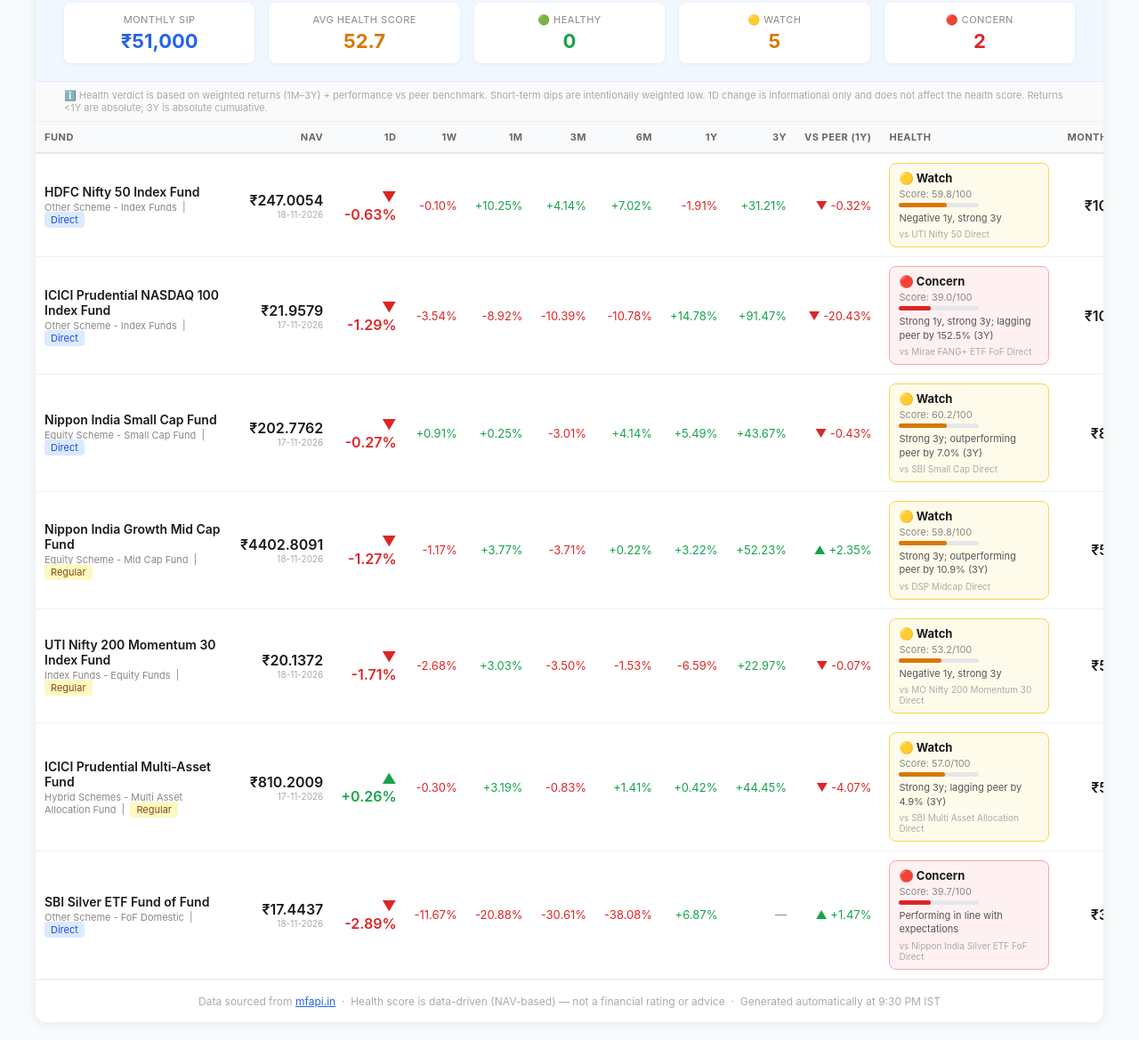
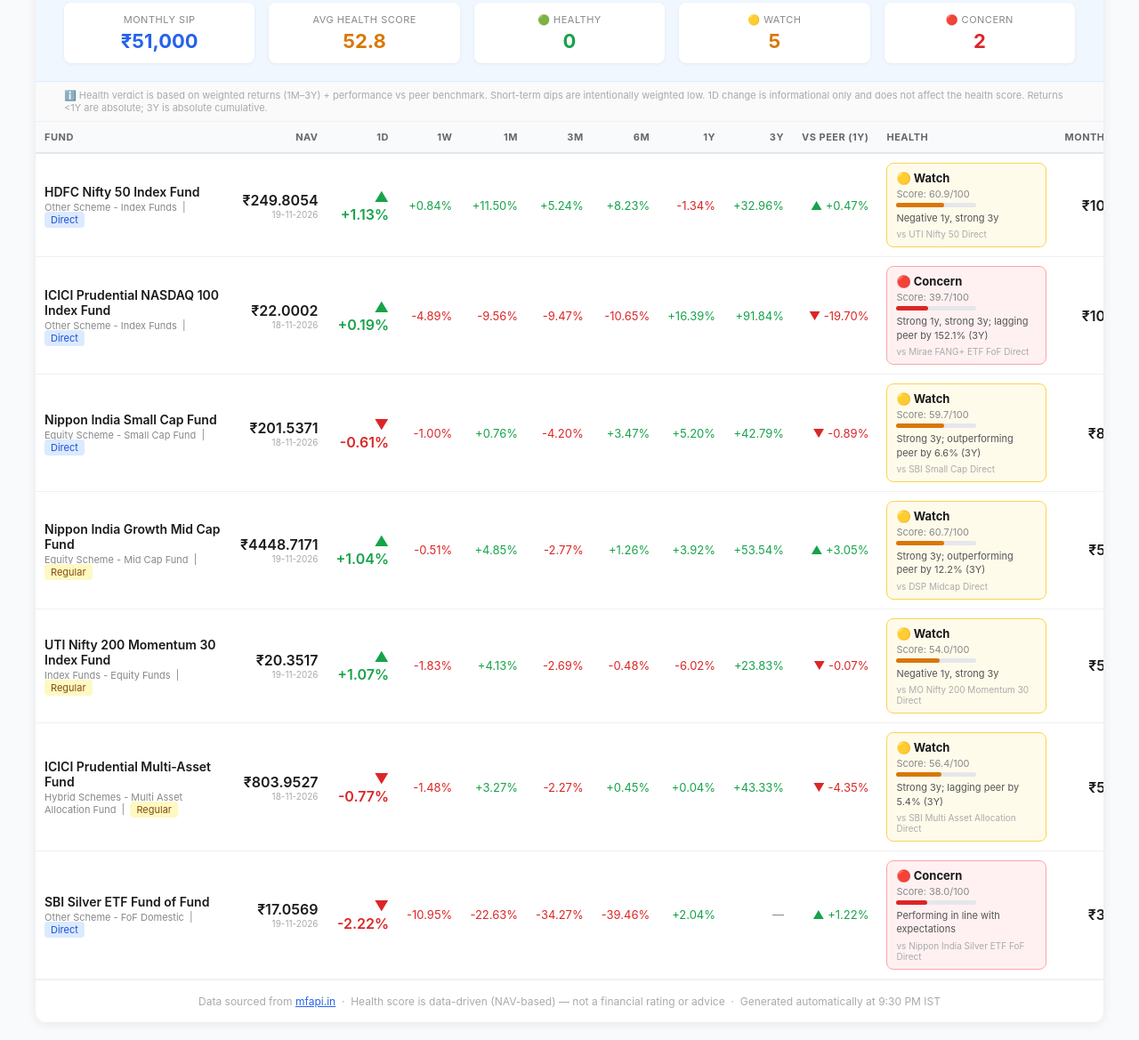
Before and after one commit to muralmu/mutual-fund-tracker, a plain HTML site: page index.html in a window 1280 px wide. Shown: the part 140-1309 px from the top of the page at 89% size. Drawn offline with Linux system fonts and the light colour scheme.

Commit message:
chore: daily fund report 2026-11-19

```diff
--- a/index.html
+++ b/index.html
@@ -3,7 +3,7 @@
 <head>
 <meta charset="UTF-8">
 <meta name="viewport" content="width=device-width, initial-scale=1.0">
-<title>Mutual Fund Daily Report — 19 Nov 2026</title>
+<title>Mutual Fund Daily Report — 20 Nov 2026</title>
 <style>
   body { font-family: -apple-system, BlinkMacSystemFont, 'Segoe UI', sans-serif; background:#f8fafc; margin:0; padding:20px; color:#1a1a1a; }
   .container { max-width:1200px; margin:0 auto; background:#fff; border-radius:12px; box-shadow:0 2px 12px rgba(0,0,0,0.08); overflow:hidden; }
@@ -28,7 +28,7 @@
 
   <div class="header">
     <h1>📊 Mutual Fund Daily Report</h1>
-    <p>As of 19 Nov 2026 &nbsp;·&nbsp; 7 funds tracked &nbsp;·&nbsp; Total Monthly SIP: ₹51,000</p>
+    <p>As of 20 Nov 2026 &nbsp;·&nbsp; 7 funds tracked &nbsp;·&nbsp; Total Monthly SIP: ₹51,000</p>
   </div>
 
   <div class="summary">
@@ -38,7 +38,7 @@
     </div>
     <div class="summary-card">
       <div class="label">Avg Health Score</div>
-      <div class="value" style="color:#d97706;">52.7</div>
+      <div class="value" style="color:#d97706;">52.8</div>
     </div>
     <div class="summary-card">
       <div class="label">🟢 Healthy</div>
@@ -86,25 +86,25 @@
                 <div style="font-size:11px;color:#888;margin-top:2px;">Other Scheme - Index Funds &nbsp;|&nbsp; <span style="background:#dbeafe;color:#1d4ed8;padding:2px 7px;border-radius:4px;font-size:11px;">Direct</span></div>
             </td>
             <td style="text-align:right;padding:8px 10px;">
-              <div style="font-weight:600;">₹247.0054</div>
-              <div style="font-size:10px;color:#aaa;">18-11-2026</div>
+              <div style="font-weight:600;">₹249.8054</div>
+              <div style="font-size:10px;color:#aaa;">19-11-2026</div>
             </td>
-            <td style="text-align:right;padding:8px 10px;color:#dc2626;font-weight:600;">▼ -0.63%</td>
-            <td style="text-align:right;color:#dc2626;padding:8px 10px;font-size:13px;">-0.10%</td>
-            <td style="text-align:right;color:#16a34a;padding:8px 10px;font-size:13px;">+10.25%</td>
-            <td style="text-align:right;color:#16a34a;padding:8px 10px;font-size:13px;">+4.14%</td>
-            <td style="text-align:right;color:#16a34a;padding:8px 10px;font-size:13px;">+7.02%</td>
-            <td style="text-align:right;color:#dc2626;padding:8px 10px;font-size:13px;">-1.91%</td>
-            <td style="text-align:right;color:#16a34a;padding:8px 10px;font-size:13px;">+31.21%</td>
-            <td style="text-align:right;padding:8px 10px;color:#dc2626;font-size:13px;">▼ -0.32%</td>
+            <td style="text-align:right;padding:8px 10px;color:#16a34a;font-weight:600;">▲ +1.13%</td>
+            <td style="text-align:right;color:#16a34a;padding:8px 10px;font-size:13px;">+0.84%</td>
+            <td style="text-align:right;color:#16a34a;padding:8px 10px;font-size:13px;">+11.50%</td>
+            <td style="text-align:right;color:#16a34a;padding:8px 10px;font-size:13px;">+5.24%</td>
+            <td style="text-align:right;color:#16a34a;padding:8px 10px;font-size:13px;">+8.23%</td>
+            <td style="text-align:right;color:#dc2626;padding:8px 10px;font-size:13px;">-1.34%</td>
+            <td style="text-align:right;color:#16a34a;padding:8px 10px;font-size:13px;">+32.96%</td>
+            <td style="text-align:right;padding:8px 10px;color:#16a34a;font-size:13px;">▲ +0.47%</td>
 
         <td style="padding:10px;min-width:180px;">
           <div style="background:#fffbeb;border:1px solid #fcd34d;border-radius:8px;padding:8px 10px;">
             <div style="font-size:13px;font-weight:700;">🟡 Watch</div>
 
-    <div style="font-size:11px;color:#888;margin-top:3px;">Score: 59.8/100</div>
+    <div style="font-size:11px;color:#888;margin-top:3px;">Score: 60.9/100</div>
     <div style="background:#e5e7eb;border-radius:4px;height:5px;margin-top:3px;width:90px;">
-      <div style="background:#d97706;width:59%;height:5px;border-radius:4px;"></div>
+      <div style="background:#d97706;width:60%;height:5px;border-radius:4px;"></div>
     </div>
             <div style="font-size:11px;color:#555;margin-top:5px;line-height:1.4;">Negative 1y, strong 3y</div>
             <div style="font-size:10px;color:#aaa;margin-top:4px;">vs UTI Nifty 50 Direct</div>
@@ -118,27 +118,27 @@
                 <div style="font-size:11px;color:#888;margin-top:2px;">Other Scheme - Index Funds &nbsp;|&nbsp; <span style="background:#dbeafe;color:#1d4ed8;padding:2px 7px;border-radius:4px;font-size:11px;">Direct</span></div>
             </td>
             <td style="text-align:right;padding:8px 10px;">
-              <div style="font-weight:600;">₹21.9579</div>
-              <div style="font-size:10px;color:#aaa;">17-11-2026</div>
+              <div style="font-weight:600;">₹22.0002</div>
+              <div style="font-size:10px;color:#aaa;">18-11-2026</div>
             </td>
-            <td style="text-align:right;padding:8px 10px;color:#dc2626;font-weight:600;">▼ -1.29%</td>
-            <td style="text-align:right;color:#dc2626;padding:8px 10px;font-size:13px;">-3.54%</td>
-            <td style="text-align:right;color:#dc2626;padding:8px 10px;font-size:13px;">-8.92%</td>
-            <td style="text-align:right;color:#dc2626;padding:8px 10px;font-size:13px;">-10.39%</td>
-            <td style="text-align:right;color:#dc2626;padding:8px 10px;font-size:13px;">-10.78%</td>
-            <td style="text-align:right;color:#16a34a;padding:8px 10px;font-size:13px;">+14.78%</td>
-            <td style="text-align:right;color:#16a34a;padding:8px 10px;font-size:13px;">+91.47%</td>
-            <td style="text-align:right;padding:8px 10px;color:#dc2626;font-size:13px;">▼ -20.43%</td>
+            <td style="text-align:right;padding:8px 10px;color:#16a34a;font-weight:600;">▲ +0.19%</td>
+            <td style="text-align:right;color:#dc2626;padding:8px 10px;font-size:13px;">-4.89%</td>
+            <td style="text-align:right;color:#dc2626;padding:8px 10px;font-size:13px;">-9.56%</td>
+            <td style="text-align:right;color:#dc2626;padding:8px 10px;font-size:13px;">-9.47%</td>
+            <td style="text-align:right;color:#dc2626;padding:8px 10px;font-size:13px;">-10.65%</td>
+            <td style="text-align:right;color:#16a34a;padding:8px 10px;font-size:13px;">+16.39%</td>
+            <td style="text-align:right;color:#16a34a;padding:8px 10px;font-size:13px;">+91.84%</td>
+            <td style="text-align:right;padding:8px 10px;color:#dc2626;font-size:13px;">▼ -19.70%</td>
 
         <td style="padding:10px;min-width:180px;">
           <div style="background:#fff1f2;border:1px solid #fca5a5;border-radius:8px;padding:8px 10px;">
             <div style="font-size:13px;font-weight:700;">🔴 Concern</div>
 
-    <div style="font-size:11px;color:#888;margin-top:3px;">Score: 39.0/100</div>
+    <div style="font-size:11px;color:#888;margin-top:3px;">Score: 39.7/100</div>
     <div style="background:#e5e7eb;border-radius:4px;height:5px;margin-top:3px;width:90px;">
       <div style="background:#dc2626;width:39%;height:5px;border-radius:4px;"></div>
     </div>
-            <div style="font-size:11px;color:#555;margin-top:5px;line-height:1.4;">Strong 1y, strong 3y; lagging peer by 152.5% (3Y)</div>
+            <div style="font-size:11px;color:#555;margin-top:5px;line-height:1.4;">Strong 1y, strong 3y; lagging peer by 152.1% (3Y)</div>
             <div style="font-size:10px;color:#aaa;margin-top:4px;">vs Mirae FANG+ ETF FoF Direct</div>
           </div>
         </td>
@@ -150,27 +150,27 @@
                 <div style="font-size:11px;color:#888;margin-top:2px;">Equity Scheme - Small Cap Fund &nbsp;|&nbsp; <span style="background:#dbeafe;color:#1d4ed8;padding:2px 7px;border-radius:4px;font-size:11px;">Direct</span></div>
             </td>
             <td style="text-align:right;padding:8px 10px;">
-              <div style="font-weight:600;">₹202.7762</div>
-              <div style="font-size:10px;color:#aaa;">17-11-2026</div>
+              <div style="font-weight:600;">₹201.5371</div>
+              <div style="font-size:10px;color:#aaa;">18-11-2026</div>
             </td>
-            <td style="text-align:right;padding:8px 10px;color:#dc2626;font-weight:600;">▼ -0.27%</td>
-            <td style="text-align:right;color:#16a34a;padding:8px 10px;font-size:13px;">+0.91%</td>
-            <td style="text-align:right;color:#16a34a;padding:8px 10px;font-size:13px;">+0.25%</td>
-            <td style="text-align:right;color:#dc2626;padding:8px 10px;font-size:13px;">-3.01%</td>
-            <td style="text-align:right;color:#16a34a;padding:8px 10px;font-size:13px;">+4.14%</td>
-            <td style="text-align:right;color:#16a34a;padding:8px 10px;font-size:13px;">+5.49%</td>
-            <td style="text-align:right;color:#16a34a;padding:8px 10px;font-size:13px;">+43.67%</td>
-            <td style="text-align:right;padding:8px 10px;color:#dc2626;font-size:13px;">▼ -0.43%</td>
+            <td style="text-align:right;padding:8px 10px;color:#dc2626;font-weight:600;">▼ -0.61%</td>
+            <td style="text-align:right;color:#dc2626;padding:8px 10px;font-size:13px;">-1.00%</td>
+            <td style="text-align:right;color:#16a34a;padding:8px 10px;font-size:13px;">+0.76%</td>
+            <td style="text-align:right;color:#dc2626;padding:8px 10px;font-size:13px;">-4.20%</td>
+            <td style="text-align:right;color:#16a34a;padding:8px 10px;font-size:13px;">+3.47%</td>
+            <td style="text-align:right;color:#16a34a;padding:8px 10px;font-size:13px;">+5.20%</td>
+            <td style="text-align:right;color:#16a34a;padding:8px 10px;font-size:13px;">+42.79%</td>
+            <td style="text-align:right;padding:8px 10px;color:#dc2626;font-size:13px;">▼ -0.89%</td>
 
         <td style="padding:10px;min-width:180px;">
           <div style="background:#fffbeb;border:1px solid #fcd34d;border-radius:8px;padding:8px 10px;">
             <div style="font-size:13px;font-weight:700;">🟡 Watch</div>
 
-    <div style="font-size:11px;color:#888;margin-top:3px;">Score: 60.2/100</div>
+    <div style="font-size:11px;color:#888;margin-top:3px;">Score: 59.7/100</div>
     <div style="background:#e5e7eb;border-radius:4px;height:5px;margin-top:3px;width:90px;">
-      <div style="background:#d97706;width:60%;height:5px;border-radius:4px;"></div>
+      <div style="background:#d97706;width:59%;height:5px;border-radius:4px;"></div>
     </div>
-            <div style="font-size:11px;color:#555;margin-top:5px;line-height:1.4;">Strong 3y; outperforming peer by 7.0% (3Y)</div>
+            <div style="font-size:11px;color:#555;margin-top:5px;line-height:1.4;">Strong 3y; outperforming peer by 6.6% (3Y)</div>
             <div style="font-size:10px;color:#aaa;margin-top:4px;">vs SBI Small Cap Direct</div>
           </div>
         </td>
@@ -182,27 +182,27 @@
                 <div style="font-size:11px;color:#888;margin-top:2px;">Equity Scheme - Mid Cap Fund &nbsp;|&nbsp; <span style="background:#fef9c3;color:#854d0e;padding:2px 7px;border-radius:4px;font-size:11px;">Regular</span></div>
             </td>
             <td style="text-align:right;padding:8px 10px;">
-              <div style="font-weight:600;">₹4402.8091</div>
-              <div style="font-size:10px;color:#aaa;">18-11-2026</div>
+              <div style="font-weight:600;">₹4448.7171</div>
+              <div style="font-size:10px;color:#aaa;">19-11-2026</div>
             </td>
-            <td style="text-align:right;padding:8px 10px;color:#dc2626;font-weight:600;">▼ -1.27%</td>
-            <td style="text-align:right;color:#dc2626;padding:8px 10px;font-size:13px;">-1.17%</td>
-            <td style="text-align:right;color:#16a34a;padding:8px 10px;font-size:13px;">+3.77%</td>
-            <td style="text-align:right;color:#dc2626;padding:8px 10px;font-size:13px;">-3.71%</td>
-            <td style="text-align:right;color:#16a34a;padding:8px 10px;font-size:13px;">+0.22%</td>
-            <td style="text-align:right;color:#16a34a;padding:8px 10px;font-size:13px;">+3.22%</td>
-            <td style="text-align:right;color:#16a34a;padding:8px 10px;font-size:13px;">+52.23%</td>
-            <td style="text-align:right;padding:8px 10px;color:#16a34a;font-size:13px;">▲ +2.35%</td>
+            <td style="text-align:right;padding:8px 10px;color:#16a34a;font-weight:600;">▲ +1.04%</td>
+            <td style="text-align:right;color:#dc2626;padding:8px 10px;font-size:13px;">-0.51%</td>
+            <td style="text-align:right;color:#16a34a;padding:8px 10px;font-size:13px;">+4.85%</td>
+            <td style="text-align:right;color:#dc2626;padding:8px 10px;font-size:13px;">-2.77%</td>
+            <td style="text-align:right;color:#16a34a;padding:8px 10px;font-size:13px;">+1.26%</td>
+            <td style="text-align:right;color:#16a34a;padding:8px 10px;font-size:13px;">+3.92%</td>
+            <td style="text-align:right;color:#16a34a;padding:8px 10px;font-size:13px;">+53.54%</td>
+            <td style="text-align:right;padding:8px 10px;color:#16a34a;font-size:13px;">▲ +3.05%</td>
 
         <td style="padding:10px;min-width:180px;">
           <div style="background:#fffbeb;border:1px solid #fcd34d;border-radius:8px;padding:8px 10px;">
             <div style="font-size:13px;font-weight:700;">🟡 Watch</div>
 
-    <div style="font-size:11px;color:#888;margin-top:3px;">Score: 59.8/100</div>
+    <div style="font-size:11px;color:#888;margin-top:3px;">Score: 60.7/100</div>
     <div style="background:#e5e7eb;border-radius:4px;height:5px;margin-top:3px;width:90px;">
-      <div style="background:#d97706;width:59%;height:5px;border-radius:4px;"></div>
+      <div style="background:#d97706;width:60%;height:5px;border-radius:4px;"></div>
     </div>
-            <div style="font-size:11px;color:#555;margin-top:5px;line-height:1.4;">Strong 3y; outperforming peer by 10.9% (3Y)</div>
+            <div style="font-size:11px;color:#555;margin-top:5px;line-height:1.4;">Strong 3y; outperforming peer by 12.2% (3Y)</div>
             <div style="font-size:10px;color:#aaa;margin-top:4px;">vs DSP Midcap Direct</div>
           </div>
         </td>
@@ -214,25 +214,25 @@
                 <div style="font-size:11px;color:#888;margin-top:2px;">Index Funds - Equity Funds &nbsp;|&nbsp; <span style="background:#fef9c3;color:#854d0e;padding:2px 7px;border-radius:4px;font-size:11px;">Regular</span></div>
             </td>
             <td style="text-align:right;padding:8px 10px;">
-              <div style="font-weight:600;">₹20.1372</div>
-              <div style="font-size:10px;color:#aaa;">18-11-2026</div>
+              <div style="font-weight:600;">₹20.3517</div>
+              <div style="font-size:10px;color:#aaa;">19-11-2026</div>
             </td>
-            <td style="text-align:right;padding:8px 10px;color:#dc2626;font-weight:600;">▼ -1.71%</td>
-            <td style="text-align:right;color:#dc2626;padding:8px 10px;font-size:13px;">-2.68%</td>
-            <td style="text-align:right;color:#16a34a;padding:8px 10px;font-size:13px;">+3.03%</td>
-            <td style="text-align:right;color:#dc2626;padding:8px 10px;font-size:13px;">-3.50%</td>
-            <td style="text-align:right;color:#dc2626;padding:8px 10px;font-size:13px;">-1.53%</td>
-            <td style="text-align:right;color:#dc2626;padding:8px 10px;font-size:13px;">-6.59%</td>
-            <td style="text-align:right;color:#16a34a;padding:8px 10px;font-size:13px;">+22.97%</td>
+            <td style="text-align:right;padding:8px 10px;color:#16a34a;font-weight:600;">▲ +1.07%</td>
+            <td style="text-align:right;color:#dc2626;padding:8px 10px;font-size:13px;">-1.83%</td>
+            <td style="text-align:right;color:#16a34a;padding:8px 10px;font-size:13px;">+4.13%</td>
+            <td style="text-align:right;color:#dc2626;padding:8px 10px;font-size:13px;">-2.69%</td>
+            <td style="text-align:right;color:#dc2626;padding:8px 10px;font-size:13px;">-0.48%</td>
+            <td style="text-align:right;color:#dc2626;padding:8px 10px;font-size:13px;">-6.02%</td>
+            <td style="text-align:right;color:#16a34a;padding:8px 10px;font-size:13px;">+23.83%</td>
             <td style="text-align:right;padding:8px 10px;color:#dc2626;font-size:13px;">▼ -0.07%</td>
 
         <td style="padding:10px;min-width:180px;">
           <div style="background:#fffbeb;border:1px solid #fcd34d;border-radius:8px;padding:8px 10px;">
             <div style="font-size:13px;font-weight:700;">🟡 Watch</div>
 
-    <div style="font-size:11px;color:#888;margin-top:3px;">Score: 53.2/100</div>
+    <div style="font-size:11px;color:#888;margin-top:3px;">Score: 54.0/100</div>
     <div style="background:#e5e7eb;border-radius:4px;height:5px;margin-top:3px;width:90px;">
-      <div style="background:#d97706;width:53%;height:5px;border-radius:4px;"></div>
+      <div style="background:#d97706;width:54%;height:5px;border-radius:4px;"></div>
     </div>
             <div style="font-size:11px;color:#555;margin-top:5px;line-height:1.4;">Negative 1y, strong 3y</div>
             <div style="font-size:10px;color:#aaa;margin-top:4px;">vs MO Nifty 200 Momentum 30 Direct</div>
@@ -246,27 +246,27 @@
                 <div style="font-size:11px;color:#888;margin-top:2px;">Hybrid Schemes - Multi Asset Allocation Fund &nbsp;|&nbsp; <span style="background:#fef9c3;color:#854d0e;padding:2px 7px;border-radius:4px;font-size:11px;">Regular</span></div>
             </td>
             <td style="text-align:right;padding:8px 10px;">
-              <div style="font-weight:600;">₹810.2009</div>
-              <div style="font-size:10px;color:#aaa;">17-11-2026</div>
+              <div style="font-weight:600;">₹803.9527</div>
+              <div style="font-size:10px;color:#aaa;">18-11-2026</div>
             </td>
-            <td style="text-align:right;padding:8px 10px;color:#16a34a;font-weight:600;">▲ +0.26%</td>
-            <td style="text-align:right;color:#dc2626;padding:8px 10px;font-size:13px;">-0.30%</td>
-            <td style="text-align:right;color:#16a34a;padding:8px 10px;font-size:13px;">+3.19%</td>
-            <td style="text-align:right;color:#dc2626;padding:8px 10px;font-size:13px;">-0.83%</td>
-            <td style="text-align:right;color:#16a34a;padding:8px 10px;font-size:13px;">+1.41%</td>
-            <td style="text-align:right;color:#16a34a;padding:8px 10px;font-size:13px;">+0.42%</td>
-            <td style="text-align:right;color:#16a34a;padding:8px 10px;font-size:13px;">+44.45%</td>
-            <td style="text-align:right;padding:8px 10px;color:#dc2626;font-size:13px;">▼ -4.07%</td>
+            <td style="text-align:right;padding:8px 10px;color:#dc2626;font-weight:600;">▼ -0.77%</td>
+            <td style="text-align:right;color:#dc2626;padding:8px 10px;font-size:13px;">-1.48%</td>
+            <td style="text-align:right;color:#16a34a;padding:8px 10px;font-size:13px;">+3.27%</td>
+            <td style="text-align:right;color:#dc2626;padding:8px 10px;font-size:13px;">-2.27%</td>
+            <td style="text-align:right;color:#16a34a;padding:8px 10px;font-size:13px;">+0.45%</td>
+            <td style="text-align:right;color:#16a34a;padding:8px 10px;font-size:13px;">+0.04%</td>
+            <td style="text-align:right;color:#16a34a;padding:8px 10px;font-size:13px;">+43.33%</td>
+            <td style="text-align:right;padding:8px 10px;color:#dc2626;font-size:13px;">▼ -4.35%</td>
 
         <td style="padding:10px;min-width:180px;">
           <div style="background:#fffbeb;border:1px solid #fcd34d;border-radius:8px;padding:8px 10px;">
             <div style="font-size:13px;font-weight:700;">🟡 Watch</div>
 
-    <div style="font-size:11px;color:#888;margin-top:3px;">Score: 57.0/100</div>
+    <div style="font-size:11px;color:#888;margin-top:3px;">Score: 56.4/100</div>
     <div style="background:#e5e7eb;border-radius:4px;height:5px;margin-top:3px;width:90px;">
-      <div style="background:#d97706;width:57%;height:5px;border-radius:4px;"></div>
+      <div style="background:#d97706;width:56%;height:5px;border-radius:4px;"></div>
     </div>
-            <div style="font-size:11px;color:#555;margin-top:5px;line-height:1.4;">Strong 3y; lagging peer by 4.9% (3Y)</div>
+            <div style="font-size:11px;color:#555;margin-top:5px;line-height:1.4;">Strong 3y; lagging peer by 5.4% (3Y)</div>
             <div style="font-size:10px;color:#aaa;margin-top:4px;">vs SBI Multi Asset Allocation Direct</div>
           </div>
         </td>
@@ -278,25 +278,25 @@
                 <div style="font-size:11px;color:#888;margin-top:2px;">Other Scheme - FoF Domestic &nbsp;|&nbsp; <span style="background:#dbeafe;color:#1d4ed8;padding:2px 7px;border-radius:4px;font-size:11px;">Direct</span></div>
             </td>
             <td style="text-align:right;padding:8px 10px;">
-              <div style="font-weight:600;">₹17.4437</div>
-              <div style="font-size:10px;color:#aaa;">18-11-2026</div>
+              <div style="font-weight:600;">₹17.0569</div>
+              <div style="font-size:10px;color:#aaa;">19-11-2026</div>
             </td>
-            <td style="text-align:right;padding:8px 10px;color:#dc2626;font-weight:600;">▼ -2.89%</td>
-            <td style="text-align:right;color:#dc2626;padding:8px 10px;font-size:13px;">-11.67%</td>
-            <td style="text-align:right;color:#dc2626;padding:8px 10px;font-size:13px;">-20.88%</td>
-            <td style="text-align:right;color:#dc2626;padding:8px 10px;font-size:13px;">-30.61%</td>
-            <td style="text-align:right;color:#dc2626;padding:8px 10px;font-size:13px;">-38.08%</td>
-            <td style="text-align:right;color:#16a34a;padding:8px 10px;font-size:13px;">+6.87%</td>
+            <td style="text-align:right;padding:8px 10px;color:#dc2626;font-weight:600;">▼ -2.22%</td>
+            <td style="text-align:right;color:#dc2626;padding:8px 10px;font-size:13px;">-10.95%</td>
+            <td style="text-align:right;color:#dc2626;padding:8px 10px;font-size:13px;">-22.63%</td>
+            <td style="text-align:right;color:#dc2626;padding:8px 10px;font-size:13px;">-34.27%</td>
+            <td style="text-align:right;color:#dc2626;padding:8px 10px;font-size:13px;">-39.46%</td>
+            <td style="text-align:right;color:#16a34a;padding:8px 10px;font-size:13px;">+2.04%</td>
             <td style="text-align:right;color:#888888;padding:8px 10px;font-size:13px;">—</td>
-            <td style="text-align:right;padding:8px 10px;color:#16a34a;font-size:13px;">▲ +1.47%</td>
+            <td style="text-align:right;padding:8px 10px;color:#16a34a;font-size:13px;">▲ +1.22%</td>
 
         <td style="padding:10px;min-width:180px;">
           <div style="background:#fff1f2;border:1px solid #fca5a5;border-radius:8px;padding:8px 10px;">
             <div style="font-size:13px;font-weight:700;">🔴 Concern</div>
 
-    <div style="font-size:11px;color:#888;margin-top:3px;">Score: 39.7/100</div>
+    <div style="font-size:11px;color:#888;margin-top:3px;">Score: 38.0/100</div>
     <div style="background:#e5e7eb;border-radius:4px;height:5px;margin-top:3px;width:90px;">
-      <div style="background:#dc2626;width:39%;height:5px;border-radius:4px;"></div>
+      <div style="background:#dc2626;width:38%;height:5px;border-radius:4px;"></div>
     </div>
             <div style="font-size:11px;color:#555;margin-top:5px;line-height:1.4;">Performing in line with expectations</div>
             <div style="font-size:10px;color:#aaa;margin-top:4px;">vs Nippon India Silver ETF FoF Direct</div>
```
